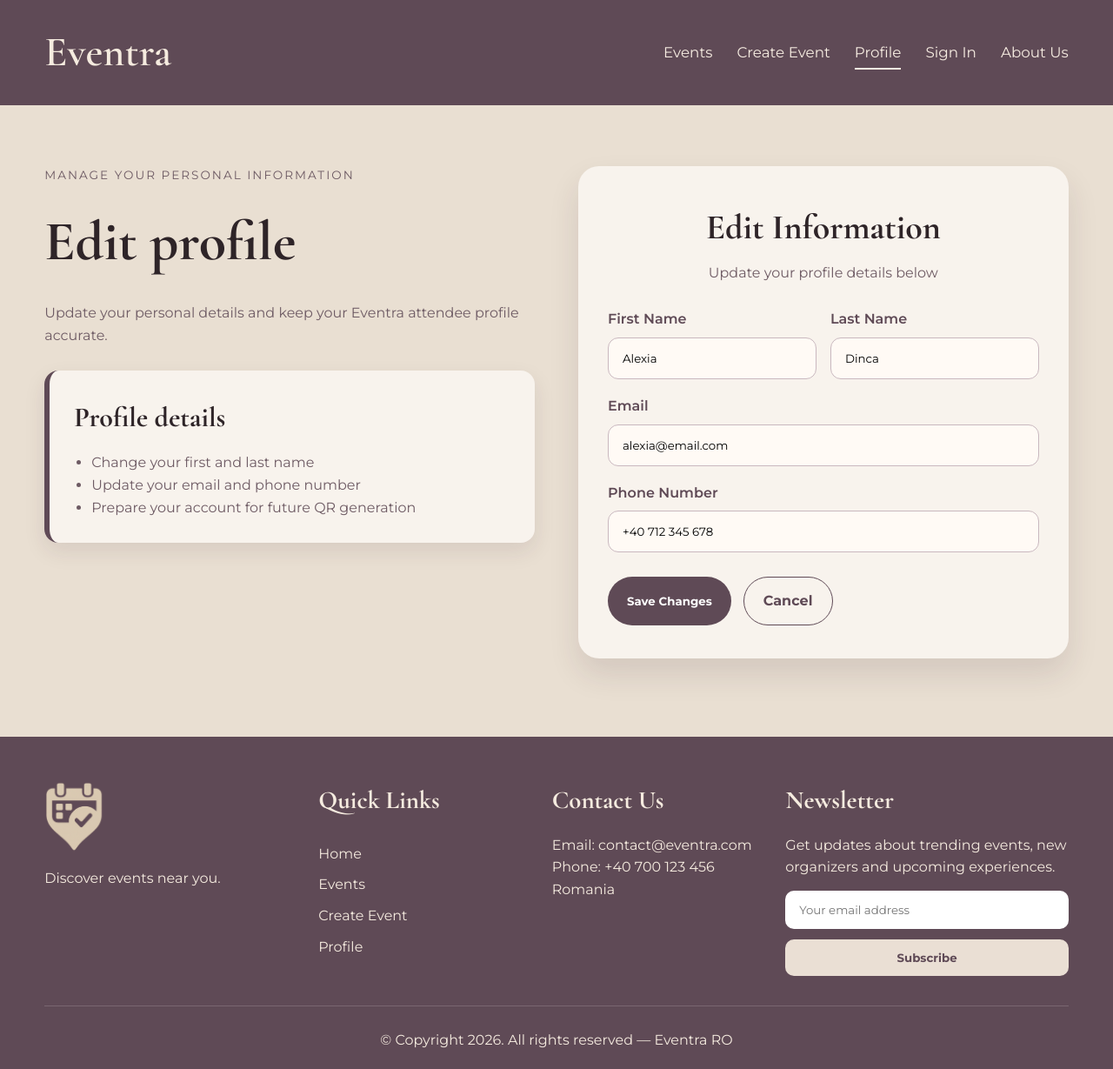
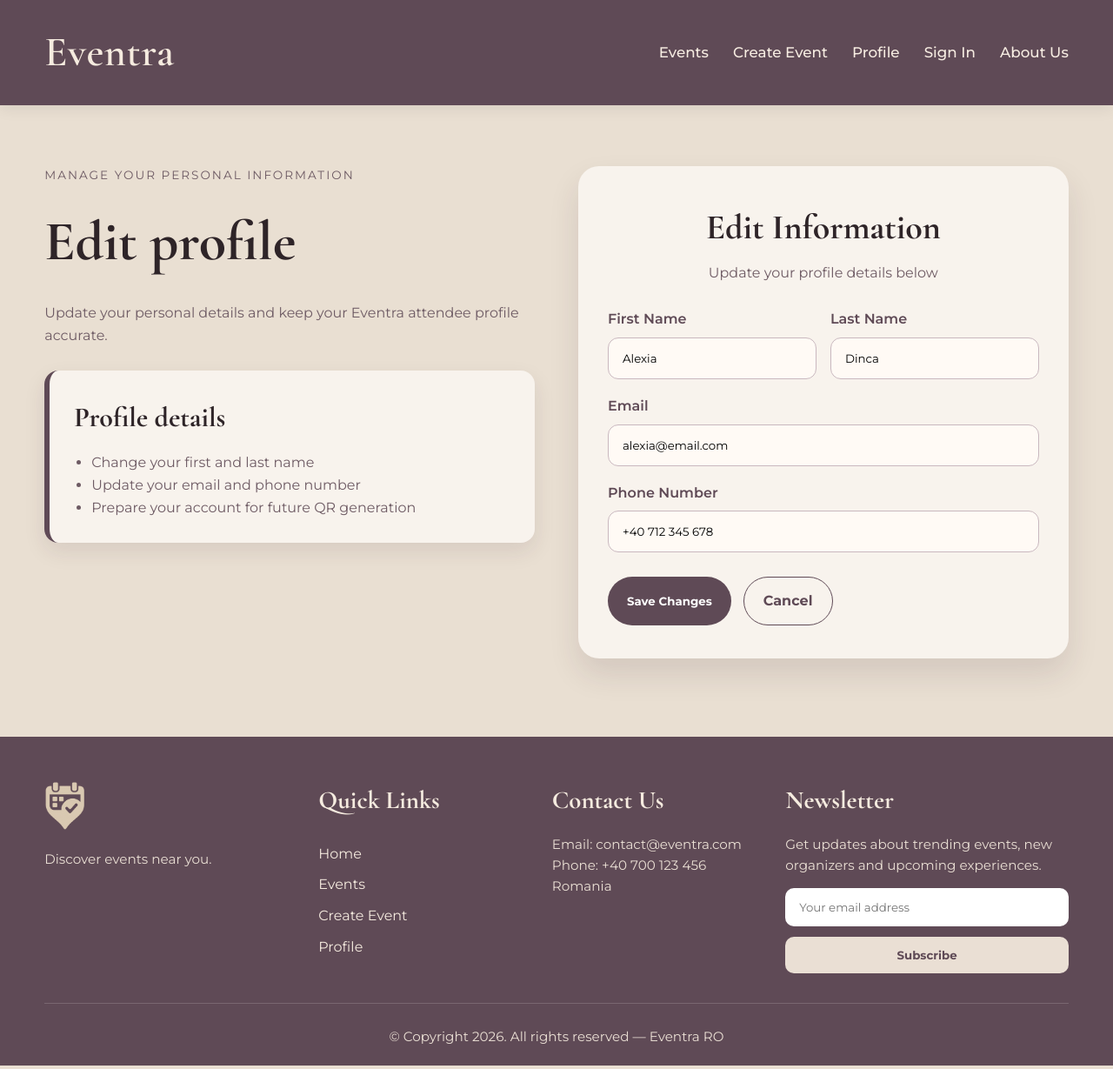
Before and after one commit to alexiadinca/Eventra-Web-Application-Front-End, a plain HTML site: page edit-profile.html in a window 1280 px wide. Shown: the whole page at 87% size. Drawn offline with nearby package versions, Linux system fonts and the light colour scheme.

Commit message:
Add files via upload

```diff
--- a/styleeditprofile.css
+++ b/styleeditprofile.css
@@ -20,6 +20,9 @@ body {
   color: var(--text-main);
   font-family: 'Montserrat', sans-serif;
   line-height: 1.6;
+  min-height: 100vh;
+  display: flex;
+  flex-direction: column;
 }
 
 img {
@@ -48,6 +51,7 @@ input {
   position: sticky;
   top: 0;
   z-index: 1000;
+  box-shadow: 0 4px 16px rgba(0, 0, 0, 0.08);
 }
 
 .nav-wrapper {
@@ -62,10 +66,12 @@ input {
   font-size: 3rem;
   font-weight: 600;
   color: #f5ebdf;
+  letter-spacing: 0.5px;
 }
 
 .main-nav {
   display: flex;
+  align-items: center;
   gap: 28px;
   flex-wrap: wrap;
 }
@@ -73,7 +79,9 @@ input {
 .main-nav a {
   color: #f7ede2;
   font-size: 1.05rem;
+  font-weight: 500;
   position: relative;
+  transition: 0.3s ease;
 }
 
 .main-nav a::after {
@@ -87,13 +95,13 @@ input {
   transition: width 0.3s ease;
 }
 
-.main-nav a:hover::after,
-.main-nav a.active::after {
+.main-nav a:hover::after {
   width: 100%;
 }
 
 .edit-page {
   padding: 70px 0 90px;
+  flex: 1;
 }
 
 .edit-wrapper {
@@ -236,11 +244,19 @@ input {
   display: grid;
   grid-template-columns: 1.2fr 1fr 1fr 1.4fr;
   gap: 36px;
+  align-items: start;
 }
 
 .footer-brand img {
-  width: 72px;
-  margin-bottom: 16px;
+  width: 50px;
+  margin-bottom: 20px;
+}
+
+.footer-brand p,
+.footer-contact p,
+.footer-newsletter p {
+  color: #eadfd4;
+  font-size: 0.95rem;
 }
 
 .footer-links h4,
@@ -257,6 +273,15 @@ input {
   gap: 10px;
 }
 
+.footer-links a {
+  color: #f5ebdf;
+  transition: 0.3s ease;
+}
+
+.footer-links a:hover {
+  opacity: 0.8;
+}
+
 .newsletter-form {
   display: flex;
   flex-direction: column;
@@ -268,6 +293,7 @@ input {
   padding: 14px 16px;
   border: none;
   border-radius: 10px;
+  outline: none;
 }
 
 .newsletter-form button {
@@ -278,13 +304,20 @@ input {
   border-radius: 10px;
   cursor: pointer;
   font-weight: 700;
+  transition: 0.3s ease;
+}
+
+.newsletter-form button:hover {
+  background-color: #fff7ef;
 }
 
 .footer-bottom {
   text-align: center;
   padding: 26px 0 20px;
   margin-top: 34px;
-  border-top: 1px solid rgba(255,255,255,0.16);
+  border-top: 1px solid rgba(255, 255, 255, 0.16);
+  font-size: 0.95rem;
+  color: #eadfd4;
 }
 
 @media (max-width: 1000px) {
@@ -300,6 +333,10 @@ input {
     align-items: flex-start;
   }
 
+  .main-nav {
+    gap: 16px;
+  }
+
   .form-row {
     grid-template-columns: 1fr;
   }
```
Also changed, not shown: about.html (+1 -2 lines), profile.html (+3 -3 lines).
